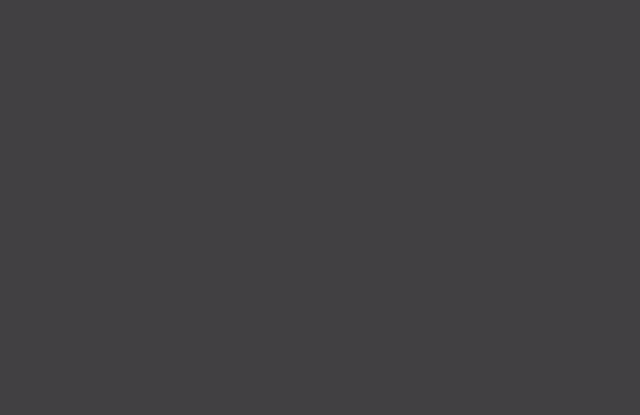
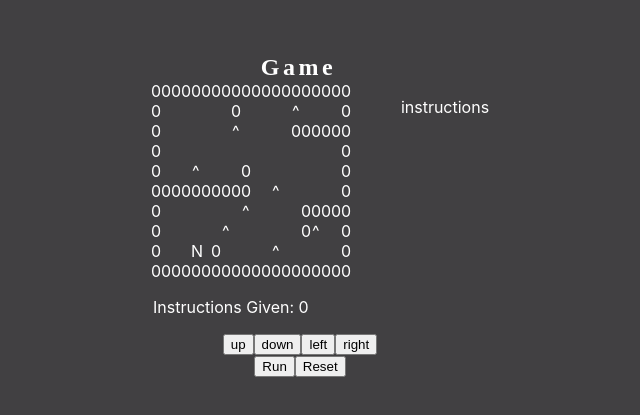
Before and after one commit to xmenbteam/natural-born-winners, a React (Create React App) app: page /game in a window 1280 px wide. Before the commit this address had no page. Shown: the part 185-600 px from the top of the page, without its empty margins (340-980 px from the left). Built offline with nearby package versions, Linux system fonts and the light colour scheme; a web font is replaced by a local one.

Commit message:
added the maze game

```diff
--- a/src/App.js
+++ b/src/App.js
@@ -1,12 +1,13 @@
-import Cypher from './components/Cypher';
-import "./App.css";
 import { useReducer } from "react";
 import { BrowserRouter } from "react-router-dom";
 import { Routes, Route } from "react-router-dom";
 
+import { AppContext, redFunc, initialState } from "./AppContext";
 import Login from "./components/Login";
 import Console from "./components/Console";
-import { AppContext, redFunc, initialState } from "./AppContext";
+import Cypher from './components/Cypher';
+import Game from "./components/Game";
+import "./App.css";
 
 function App() {
   const [state, dispatch] = useReducer(redFunc, initialState);
@@ -19,6 +20,7 @@ function App() {
             <Route path="/" element={<Login />} />
             <Route path="/intro" element={<Console />} />
             <Route path='/cypher' element={ <Cypher phraseToGuess="HOWDY!" />}/>
+            <Route path="/game" element={<Game />} />
           </Routes>
         </div>
       </BrowserRouter>
--- /dev/null
+++ b/src/Map.css
@@ -0,0 +1,18 @@
+.map ul {
+  display: flex;
+  flex-direction: row;
+  margin: 0;
+}
+.map li {
+  list-style-type: none;
+  width: 10px;
+}
+
+.split {
+  display: flex;
+  flex-direction: row-reverse;
+}
+
+.instructions {
+  margin-left: 50px;
+}
--- /dev/null
+++ b/src/assets/map.json
@@ -0,0 +1,3 @@
+{
+  "map": "00000000000000000000\n0       0     ^    0\n0       ^     000000\n0                  0\n0   ^    0         0\n0000000000  ^      0\n0        ^     00000\n0      ^       0^  0\n0   N 0     ^      0\n00000000000000000000"
+}
--- /dev/null
+++ b/src/components/Game.jsx
@@ -0,0 +1,77 @@
+import { useEffect, useState } from "react";
+import json from "../assets/map.json";
+import { createMap, Game } from "../utils/Game";
+import "../Map.css";
+
+function GameComp() {
+  const [map, setMap] = useState([]);
+  const [instructions, setInstructions] = useState([]);
+  const [instructionsGiven, setCount] = useState(0);
+  useEffect(() => {
+    const map = createMap(json.map);
+    setMap(map);
+  }, []);
+  const handleInstruction = (e) => {
+    setInstructions((prevInstructions) => {
+      return [...prevInstructions, e.target.value];
+    });
+  };
+  const handleReset = () => setInstructions([]);
+
+  const handleRun = () => {
+    const game = new Game(map);
+    instructions.forEach((instruction, i) => {
+      setTimeout(() => {
+        game.move(instruction);
+        setMap([...game.map]);
+        setCount((cur) => cur + 1);
+      }, 400 * i);
+    });
+    setInstructions([]);
+  };
+  return (
+    <main>
+      <h2>Game</h2>
+      <div className="split">
+        <section className="instructions">
+          <p>instructions</p>
+          {instructions.map((instruction, i, arr) => {
+            return <p key={instruction + i}>{instruction}</p>;
+          })}
+        </section>
+        <section className="map">
+          {map.map((row, i) => {
+            return (
+              <ul key={row + i}>
+                {row.map((char, j) => (
+                  <li key={row + char + i + j}>{char}</li>
+                ))}
+              </ul>
+            );
+          })}
+          <p>Instructions Given: {instructionsGiven}</p>
+        </section>
+      </div>
+      <section>
+        <div>
+          <button onClick={handleInstruction} value="up">
+            up
+          </button>
+          <button onClick={handleInstruction} value="down">
+            down
+          </button>
+          <button onClick={handleInstruction} value="left">
+            left
+          </button>
+          <button onClick={handleInstruction} value="right">
+            right
+          </button>
+        </div>
+        <button onClick={handleRun}>Run</button>
+        <button onClick={handleReset}>Reset</button>
+      </section>
+    </main>
+  );
+}
+
+export default GameComp;
--- /dev/null
+++ b/src/utils/Game.js
@@ -0,0 +1,75 @@
+function createMap(data) {
+  const map = [];
+  const rows = data.split("\n");
+  rows.forEach((row) => {
+    map.push(row.split(""));
+  });
+  return map;
+}
+
+function Game(map) {
+  this.map = map;
+  this.currentPos = this.getCurrentPos();
+  this.score = 0;
+  this.instructionsGiven = 0;
+}
+
+Game.prototype.showMap = function () {
+  console.clear();
+  const mapImg = this.map
+    .map((row) => {
+      return row.join("");
+    })
+    .join("\n");
+  console.log(mapImg);
+  this.showScore();
+};
+Game.prototype.getCurrentPos = function () {
+  let curX;
+  let curY;
+  this.map.forEach((row, rowI) => {
+    row.forEach((item, itemI) => {
+      if (item === "N") {
+        curX = itemI;
+        curY = rowI;
+      }
+    });
+  });
+  return [curX, curY];
+};
+Game.prototype.move = function (direction) {
+  const [curX, curY] = this.currentPos;
+  const [newX, newY] = this.getNextCoords(direction);
+  const nextSpot = this.map[newY][newX];
+  this.checkForScore(nextSpot);
+  if (nextSpot !== "0") {
+    this.map[newY][newX] = "N";
+    this.map[curY][curX] = " ";
+    this.currentPos = [newX, newY];
+    this.move(direction);
+  } else {
+    this.instructionsGiven++;
+  }
+};
+Game.prototype.checkForScore = function (gameSpace) {
+  if (gameSpace === "^") this.score += 100;
+};
+Game.prototype.showScore = function () {
+  console.log(`Score: ${this.score}`);
+  console.log(`Instructions Given: ${this.instructionsGiven}`);
+};
+Game.prototype.getMap = () => {
+  return this.map;
+};
+Game.prototype.getNextCoords = function (direction) {
+  const [curX, curY] = this.currentPos;
+  const directions = {
+    up: [curX, curY - 1],
+    down: [curX, curY + 1],
+    right: [curX + 1, curY],
+    left: [curX - 1, curY],
+  };
+  return directions[direction];
+};
+
+module.exports = { Game, createMap };
```
